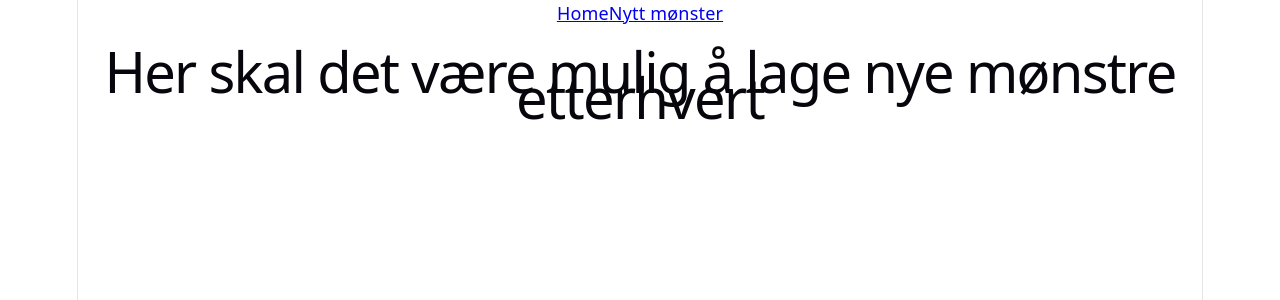
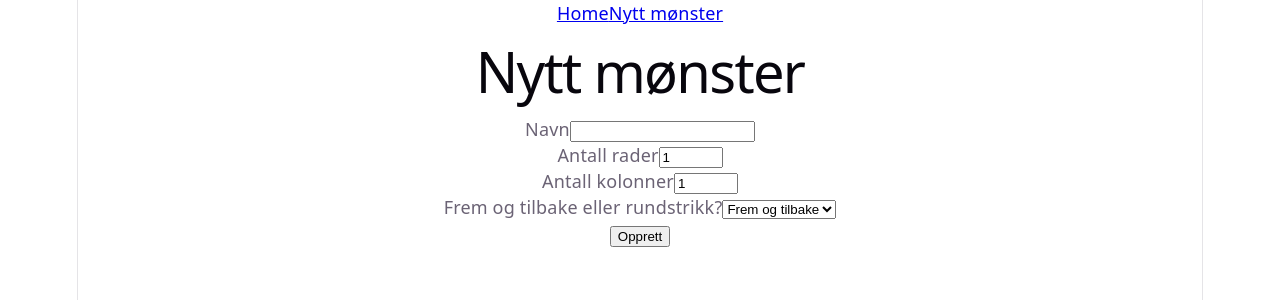
Before and after one commit to KajaJohanne/knit-pattern-app, a React (Vite) app in the folder frontend/: page /new in a window 1280 px wide. Shown: the top 300 px of the page. Built offline with nearby package versions, Linux system fonts and the light colour scheme.

Commit message:
feature bygget klikkbart rutenett og tøm funksjon

```diff
--- /dev/null
+++ b/frontend/src/components/GridCanvas/GridCanvas.css
@@ -0,0 +1,14 @@
+.pixelCanvas {
+  display: inline-block;
+}
+
+.pixelRow {
+  display: flex;
+}
+
+.pixelCell {
+  width: 24px;
+  height: 24px;
+  border: 1px solid #444;
+  cursor: pointer;
+}
--- /dev/null
+++ b/frontend/src/components/GridCanvas/GridCanvas.tsx
@@ -0,0 +1,99 @@
+import { useRef, useState } from "react";
+import type { Cell } from "../../types/pattern";
+import "./GridCanvas.css";
+
+type GridCanvasProps = {
+  rows: number;
+  columns: number;
+};
+
+export function GridCanvas({ rows, columns }: GridCanvasProps) {
+  const [grid, setGrid] = useState<Cell[][]>(() =>
+    createEmptyGrid(rows, columns),
+  );
+
+  const [selectedColor, setSelectedColor] = useState("#ff6b6b");
+  const [isDrawing, setIsDrawing] = useState(false);
+  const [tool, setTool] = useState("pen");
+  const [history, setHistory] = useState([]);
+  const [historyIndex, setHistoryIndex] = useState(-1);
+  const canvasRef = useRef(null);
+
+  const colors = [
+    "#ff6b6b",
+    "#ffd93d",
+    "#6bcb77",
+    "#4d96ff",
+    "#ff6bff",
+    "#ff9f43",
+    "#00d2d3",
+    "#f368e0",
+    "#54a0ff",
+    "#5f27cd",
+    "#ff4757",
+    "#2ed573",
+    "#1e90ff",
+    "#ff6348",
+    "#a29bfe",
+    "#ffffff",
+    "#2d3436",
+    "#fd79a8",
+    "#00b894",
+    "#0984e3",
+  ];
+
+  function createEmptyGrid(rows: number, columns: number): Cell[][] {
+    return Array(rows)
+      .fill(null)
+      .map(() =>
+        Array(columns)
+          .fill(null)
+          .map(() => ({ color: "#1a1a2e" })),
+      );
+  }
+
+  function handleClearGrid() {
+    setGrid(createEmptyGrid(rows, columns));
+  }
+
+  function handleCellClick(clickedRowIndex: number, clickecColIndex: number) {
+    const newGrid = grid.map((currentRow, rowIndex) => {
+      if (rowIndex !== clickedRowIndex) {
+        return currentRow;
+      }
+
+      return currentRow.map((currentCell, colIndex) => {
+        if (colIndex !== clickecColIndex) {
+          return currentCell;
+        }
+
+        return { color: selectedColor };
+      });
+    });
+
+    setGrid(newGrid);
+  }
+
+  return (
+    <div>
+      <p>Tegn i vei!</p>
+
+      <button onClick={handleClearGrid}>Slett innhold</button>
+
+      <div className="pixelCanvas">
+        {grid.map((row, rowIndex) => (
+          <div key={rowIndex} className="pixelRow">
+            {row.map((cell, colIndex) => (
+              <div
+                key={colIndex}
+                className="pixelCell"
+                style={{ background: cell.color }}
+                onClick={() => handleCellClick(rowIndex, colIndex)}
+              />
+            ))}
+          </div>
+        ))}
+      </div>
+    </div>
+  );
+}
--- a/frontend/src/pages/NewPatternPage.tsx
+++ b/frontend/src/pages/NewPatternPage.tsx
@@ -1,7 +1,87 @@
+import { useState, type FormEvent } from "react";
+import { GridCanvas } from "../components/GridCanvas/GridCanvas";
+import type { KnittingMode } from "../types/pattern";
+
 export function NewPatternPage() {
+  const [name, setName] = useState("");
+  const [rows, setRows] = useState(1);
+  const [columns, setColums] = useState(1);
+  const [knittingMode, setKnittingMode] = useState<KnittingMode>("flat");
+
+  const [patternConfig, setPatternConfig] = useState<{
+    name: string;
+    rows: number;
+    columns: number;
+    knittingMode: KnittingMode;
+  } | null>(null);
+
+  function handleSubmit(e: FormEvent) {
+    e.preventDefault();
+    setPatternConfig({ name, rows, columns, knittingMode });
+  }
+
+  if (patternConfig === null) {
+    return (
+      <div>
+        <h1>Nytt mønster</h1>
+        <form onSubmit={handleSubmit}>
+          <div>
+            <label htmlFor="name">Navn</label>
+            <input
+              id="name"
+              type="text"
+              value={name}
+              onChange={(e) => setName(e.target.value)}
+              required
+            />
+          </div>
+
+          <div>
+            <label htmlFor="rows">Antall rader</label>
+            <input
+              id="rows"
+              type="number"
+              min={1}
+              max={200}
+              value={rows}
+              onChange={(e) => setRows(Number(e.target.value))}
+            />
+          </div>
+
+          <div>
+            <label htmlFor="colums">Antall kolonner</label>
+            <input
+              id="columns"
+              type="number"
+              min={1}
+              max={200}
+              value={columns}
+              onChange={(e) => setColums(Number(e.target.value))}
+            />
+          </div>
+
+          <div>
+            <label htmlFor="mode">Frem og tilbake eller rundstrikk?</label>
+            <select
+              id="mode"
+              value={knittingMode}
+              onChange={(e) => setKnittingMode(e.target.value as KnittingMode)}
+            >
+              <option value="flat">Frem og tilbake</option>
+              <option value="round">Rundstrikk</option>
+            </select>
+          </div>
+
+          <button type="submit">Opprett</button>
+        </form>
+      </div>
+    );
+  }
+
   return (
     <div>
-      <h1>Her skal det være mulig å lage nye mønstre etterhvert</h1>
+        <h1>{patternConfig.name}</h1>
+      <GridCanvas rows={patternConfig.rows} columns={patternConfig.columns} />
     </div>
   );
 }
```
